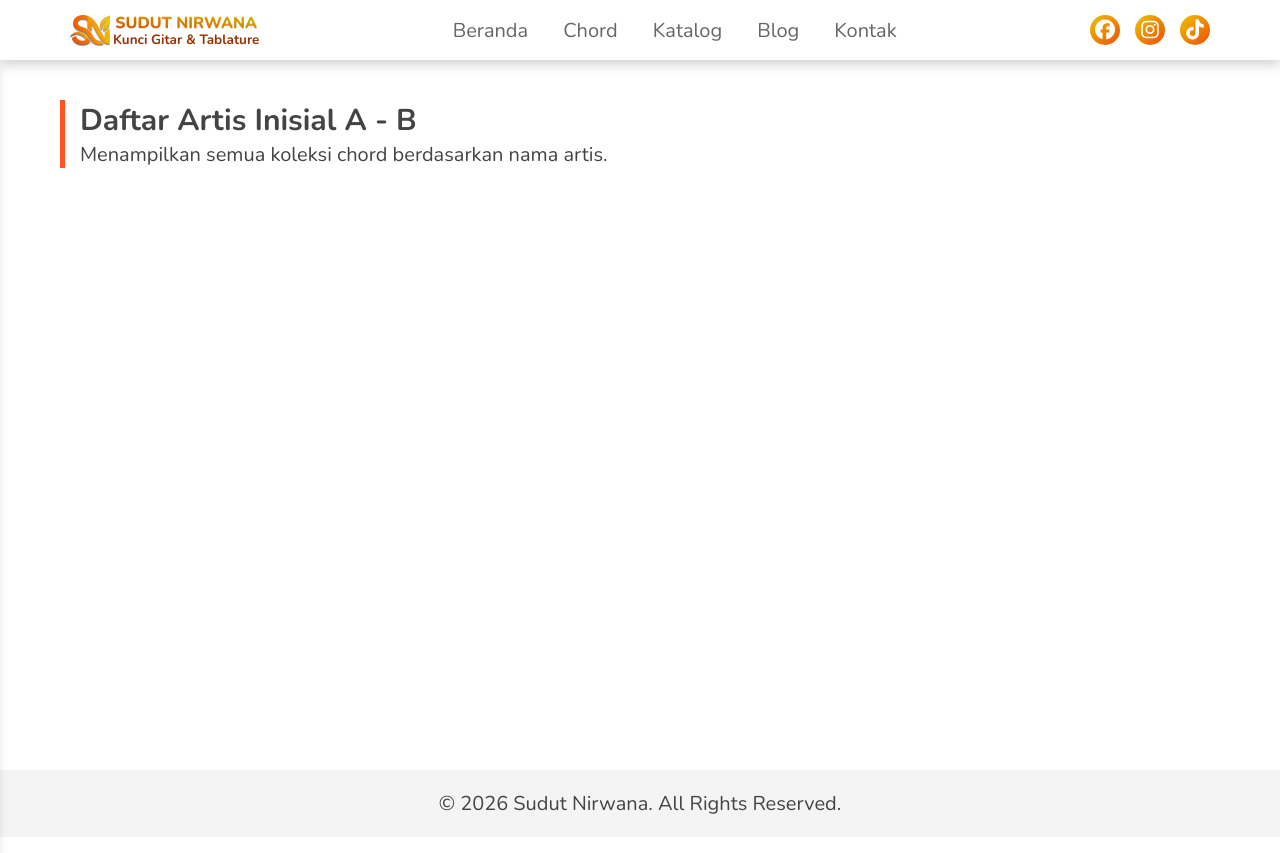
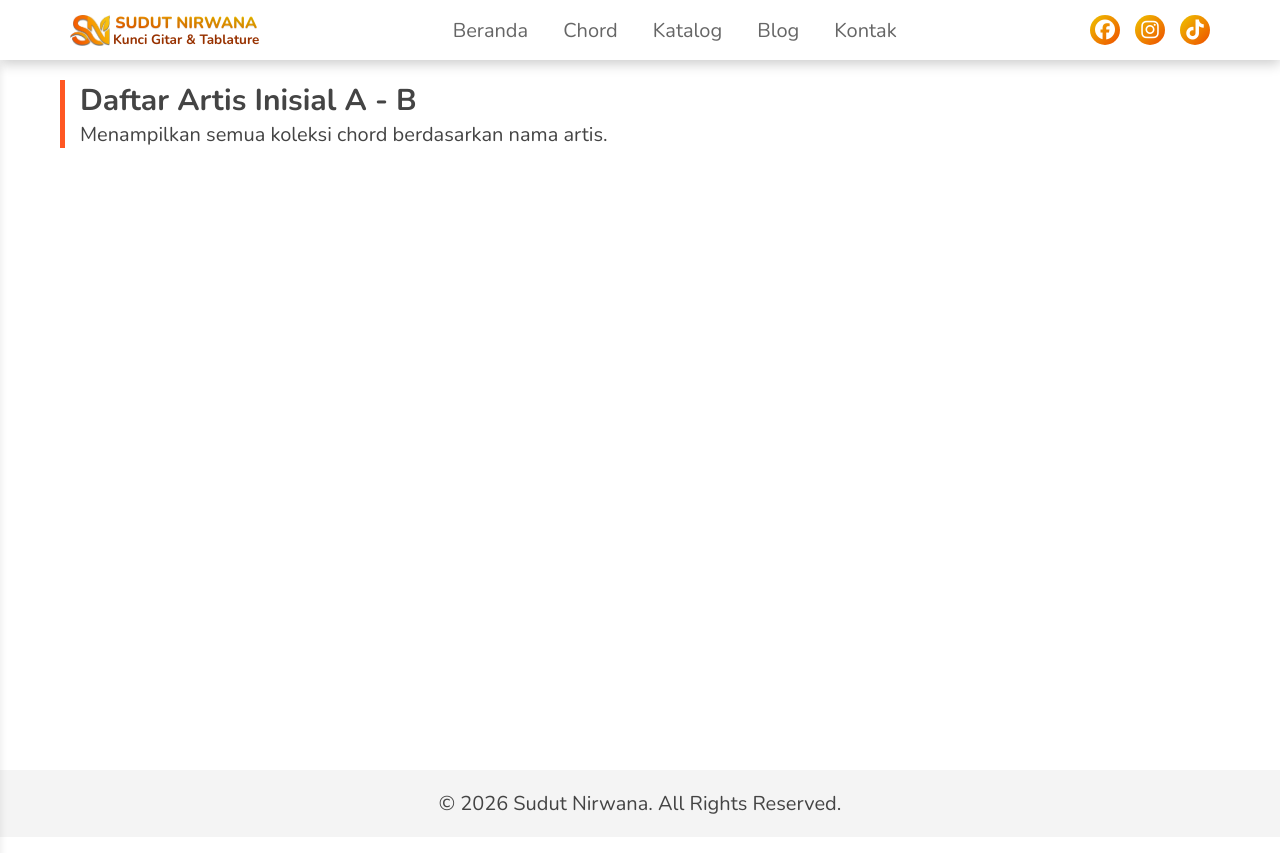
Before and after one commit to sudut-nirwana/sudut-nirwana-main, a Jekyll site: the page built from artis/a-b.md, in a window 1280 px wide. Shown: the top 853 px of the page. Built offline with Jekyll 4.4.1, drawn with Linux system fonts in a browser that asks for light colours.

Commit message:
Update chord-style.css

```diff
--- a/assets/css/chord-style.css
+++ b/assets/css/chord-style.css
@@ -43,7 +43,7 @@
 
 /* Container khusus halaman A-Z */
 .alphabet-page {
-    padding-top: 100px ! important; /* Tambah jarak atas agar tidak tertutup header */
+    padding-top: 80px ! important; /* Tambah jarak atas agar tidak tertutup header */
     padding-bottom: 40px;
     padding-left: 20px;
     padding-right: 20px;
```
